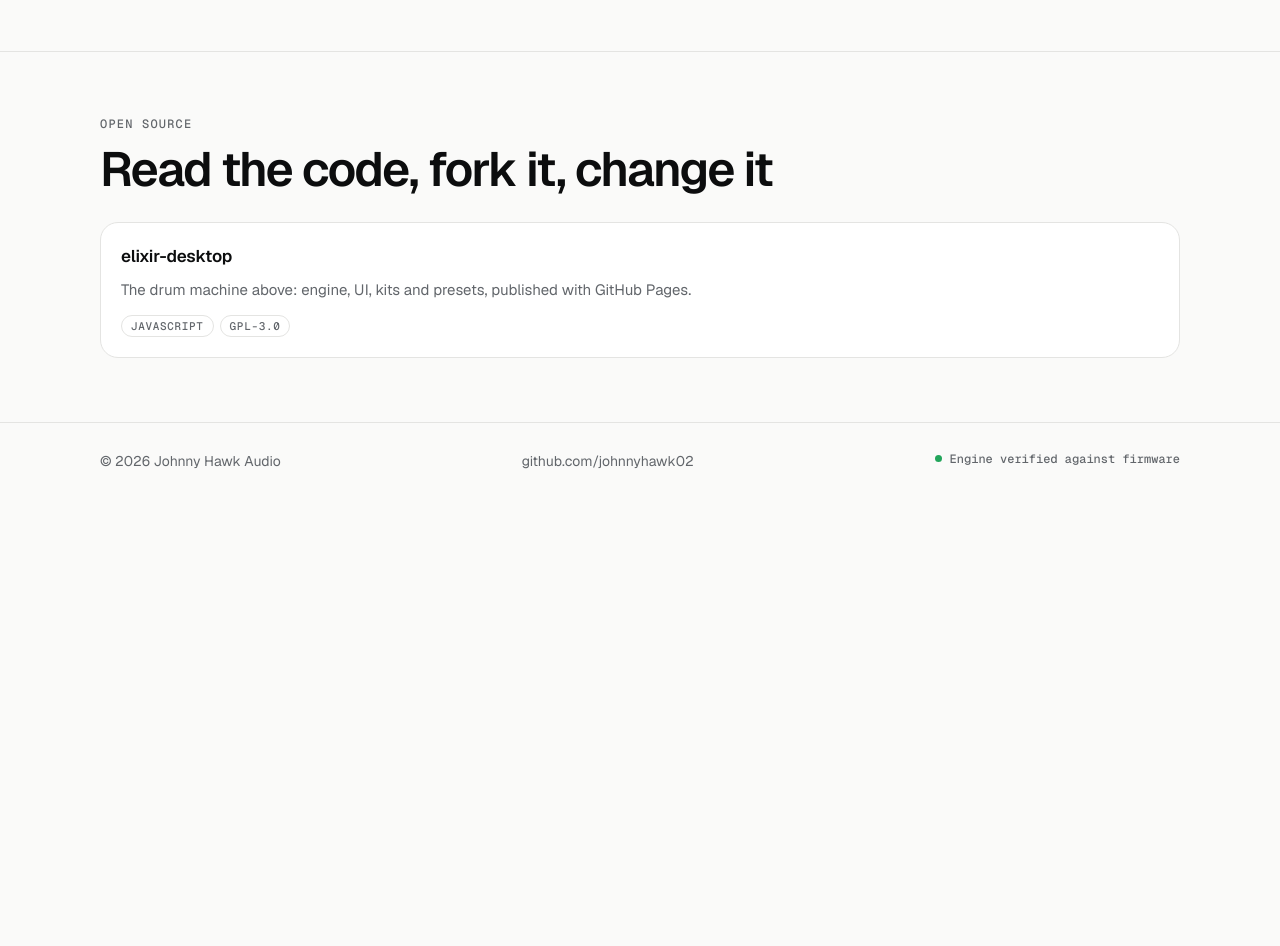
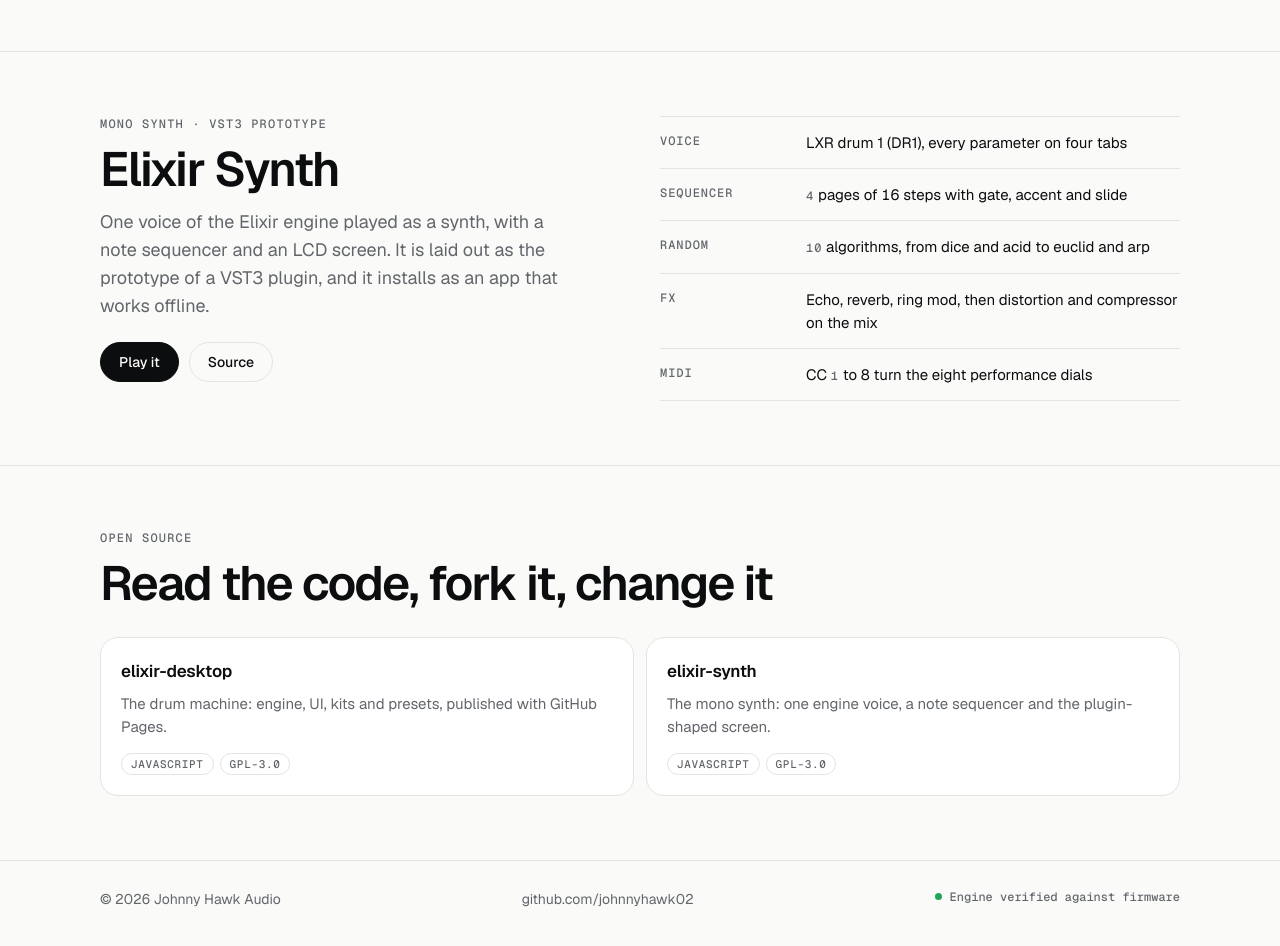
Before and after one commit to johnnyhawk02/johnny-hawk-audio, a plain HTML site: page index.html in a window 1280 px wide. Shown: the part 1380-2326 px from the top of the page. Before the commit the page ends 1892 px from the top, so only its background shows below. Drawn offline with nearby package versions, Linux system fonts and the light colour scheme.

Commit message:
Add Elixir Synth to the home page
Co-Authored-By: Claude Opus 5.5 <noreply@anthropic.com>
Claude-Session: https://claude.ai/code/session_018ENZqRrC3Du9gjm1js3ku2

```diff
--- a/index.html
+++ b/index.html
@@ -111,6 +111,7 @@ footer { border-top: 1px solid var(--line); padding-block: 28px 40px; }
     <a class="logo" href="#top">Johnny Hawk Audio</a>
     <div class="links">
       <a href="#elixir" class="hide-sm">Elixir</a>
+      <a href="#elixir-synth" class="hide-sm">Synth</a>
       <a href="#open-source" class="hide-sm">Open source</a>
       <a href="https://github.com/johnnyhawk02">GitHub</a>
       <a class="btn" href="https://johnnyhawk02.github.io/elixir-desktop/">Play Elixir</a>
@@ -165,13 +166,37 @@ footer { border-top: 1px solid var(--line); padding-block: 28px 40px; }
     </ul>
   </div></section>
 
+  <section class="section gutter" id="elixir-synth"><div class="inner product">
+    <div>
+      <p class="eyebrow">Mono synth · VST3 prototype</p>
+      <h2>Elixir Synth</h2>
+      <p class="tag">One voice of the Elixir engine played as a synth, with a note sequencer and an LCD screen. It is laid out as the prototype of a VST3 plugin, and it installs as an app that works offline.</p>
+      <div class="ctas">
+        <a class="btn" href="https://johnnyhawk02.github.io/elixir-synth/">Play it</a>
+        <a class="btn ghost" href="https://github.com/johnnyhawk02/elixir-synth">Source</a>
+      </div>
+    </div>
+    <ul class="specs">
+      <li><span>Voice</span><span>LXR drum 1 (DR1), every parameter on four tabs</span></li>
+      <li><span>Sequencer</span><span><span class="num">4</span> pages of <span class="num">16</span> steps with gate, accent and slide</span></li>
+      <li><span>Random</span><span><span class="num">10</span> algorithms, from dice and acid to euclid and arp</span></li>
+      <li><span>FX</span><span>Echo, reverb, ring mod, then distortion and compressor on the mix</span></li>
+      <li><span>MIDI</span><span>CC <span class="num">1</span> to <span class="num">8</span> turn the eight performance dials</span></li>
+    </ul>
+  </div></section>
+
   <section class="section gutter" id="open-source"><div class="inner">
     <p class="eyebrow">Open source</p>
     <h2>Read the code, fork it, change it</h2>
     <div class="cards">
       <a class="card" href="https://github.com/johnnyhawk02/elixir-desktop">
         <strong>elixir-desktop</strong>
-        <p>The drum machine above: engine, UI, kits and presets, published with GitHub Pages.</p>
+        <p>The drum machine: engine, UI, kits and presets, published with GitHub Pages.</p>
+        <div class="chips"><span class="chip">JavaScript</span><span class="chip">GPL-3.0</span></div>
+      </a>
+      <a class="card" href="https://github.com/johnnyhawk02/elixir-synth">
+        <strong>elixir-synth</strong>
+        <p>The mono synth: one engine voice, a note sequencer and the plugin-shaped screen.</p>
         <div class="chips"><span class="chip">JavaScript</span><span class="chip">GPL-3.0</span></div>
       </a>
     </div>
```
